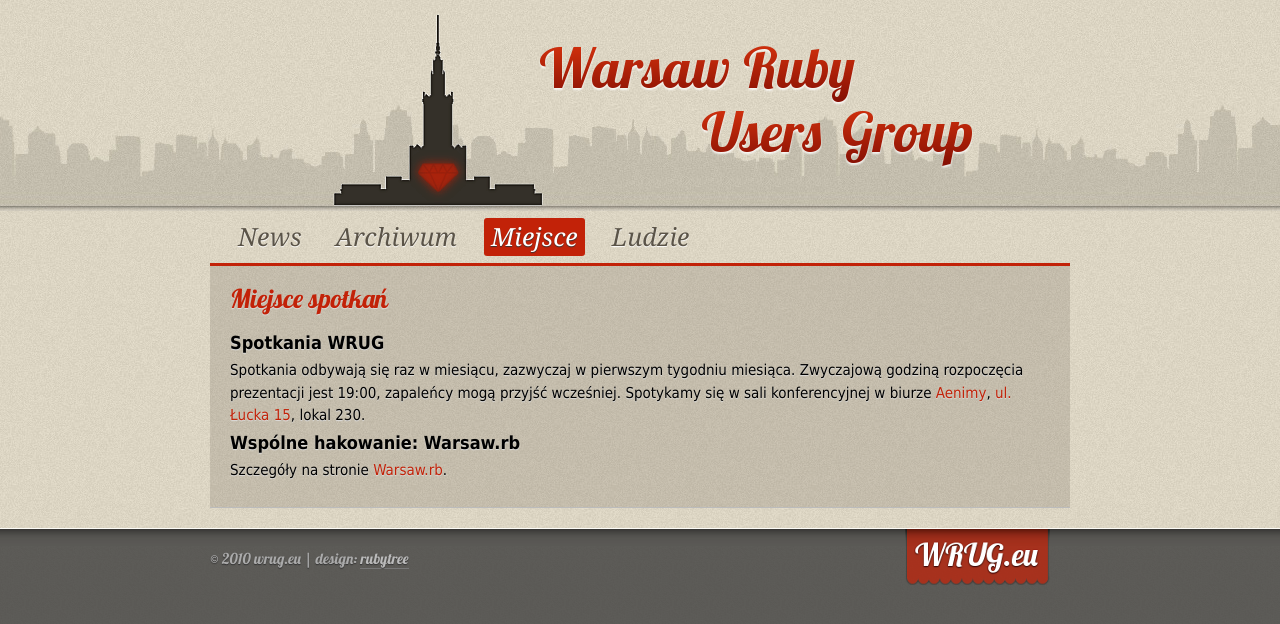
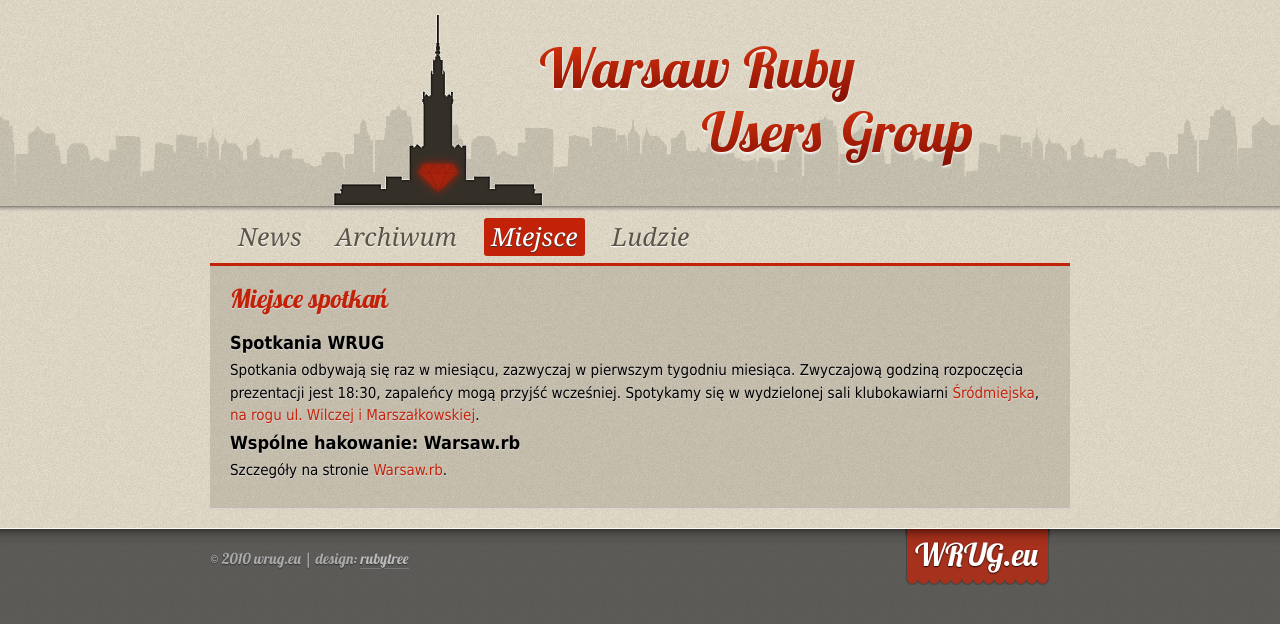
Before and after one commit to wrug/wrug.eu, a Jekyll site: the page built from place.html, in a window 1280 px wide. Shown: the top 624 px of the page. Built offline with Jekyll 4.4.1, drawn with Linux system fonts in a browser that asks for light colours.

Commit message:
Uaktualnione miejsce spotkań.

```diff
--- a/place.html
+++ b/place.html
@@ -9,7 +9,7 @@
   </header>
 
   <h3>Spotkania WRUG</h3>
-  <p>Spotkania odbywają się raz w miesiącu, zazwyczaj w pierwszym tygodniu miesiąca. Zwyczajową godziną rozpoczęcia prezentacji jest 19:00, zapaleńcy mogą przyjść wcześniej. Spotykamy się w sali konferencyjnej w biurze <a href="http://aenima.pl/">Aenimy</a>, <a href="http://goo.gl/oW26P">ul. Łucka 15</a>, lokal 230.</p>
+  <p>Spotkania odbywają się raz w miesiącu, zazwyczaj w pierwszym tygodniu miesiąca. Zwyczajową godziną rozpoczęcia prezentacji jest 18:30, zapaleńcy mogą przyjść wcześniej. Spotykamy się w wydzielonej sali klubokawiarni <a href="https://www.facebook.com/#!/pages/%C5%9Ar%C3%B3dmiejska/114312508670122">Śródmiejska</a>, <a href="http://mapy.google.pl/maps?q=marsza%C5%82kowska+66,+warszawa&hl=pl&ie=UTF8&geocode=+&hnear=Marsza%C5%82kowska+66,+Warszawa,+Mazowieckie&t=m&z=16">na rogu ul. Wilczej i Marszałkowskiej</a>.</p>
 
   <h3>Wspólne hakowanie: Warsaw.rb</h3>
   <p>Szczegóły na stronie <a href="http://warsawrb.org/">Warsaw.rb</a>.</p>
```
